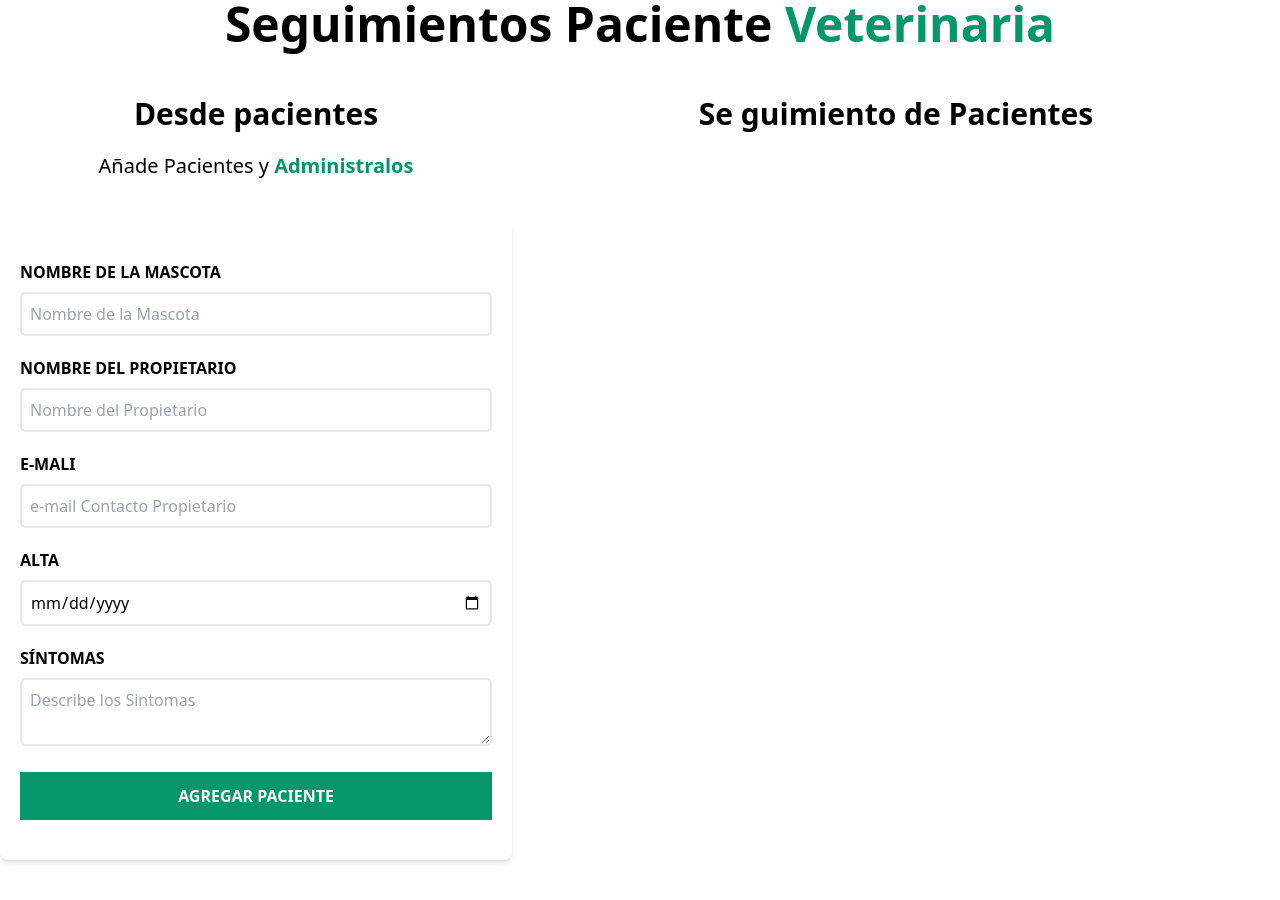
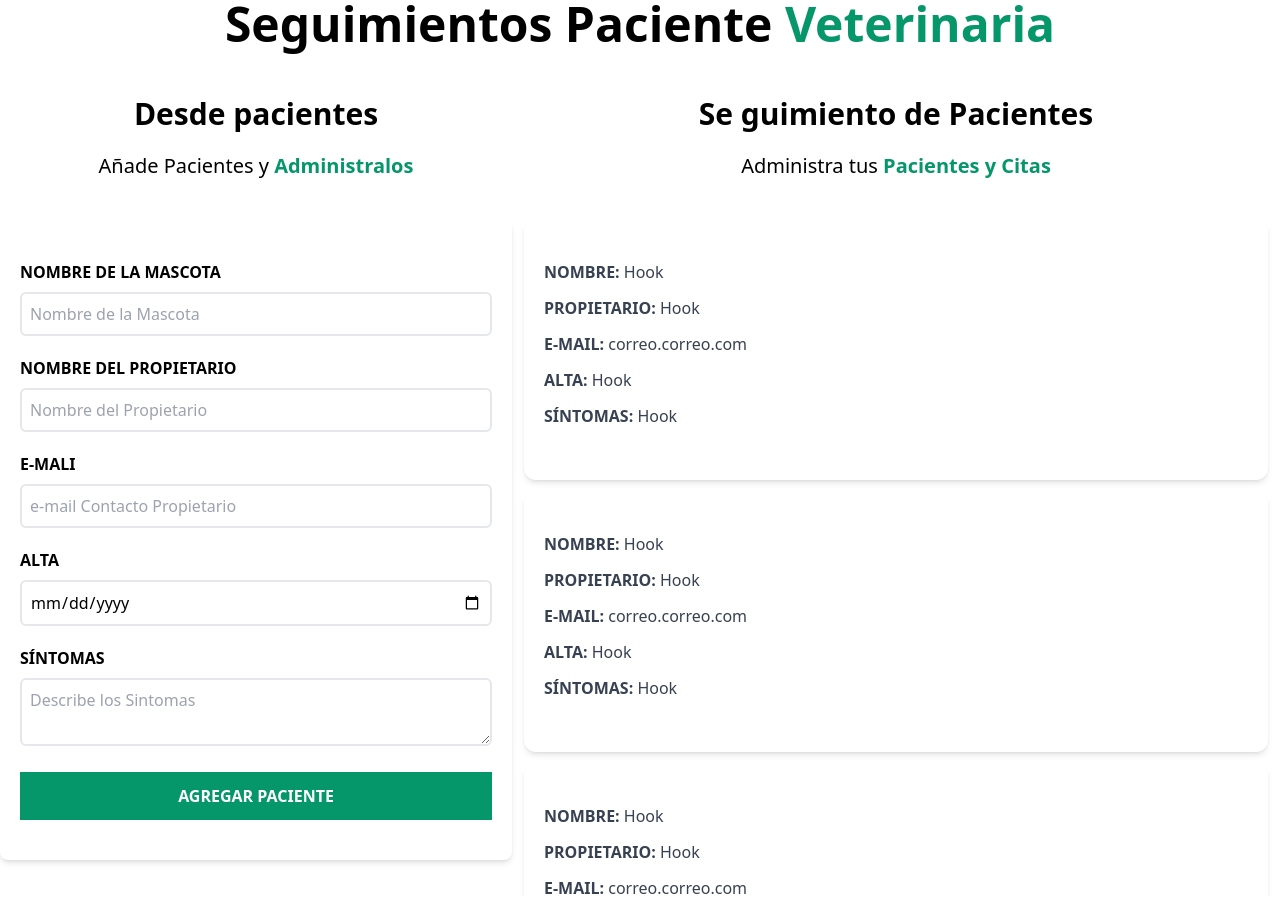
Before and after one commit to Wstov/AdministradorPacientes, a React (Vite) app in the folder RegistroPacientes/: page / in a window 1280 px wide. Built offline with nearby package versions, Linux system fonts and the light colour scheme.

Commit message:
Componente Paciente

```diff
--- a/RegistroPacientes/src/components/ListadoPacientes.jsx
+++ b/RegistroPacientes/src/components/ListadoPacientes.jsx
@@ -1,10 +1,20 @@
-import React from 'react'
+import Paciente from "./Paciente"
+
+Paciente
 
 const ListadoPacientes = () => {
     return (
-        <div className="w-1/2 lg:w-3/5">
+        <div className="md:w-1/2 lg:w-3/5 md:h-screen overflow-y-scroll ">
             <h2 className='font-black text-3xl text-center'>Se guimiento de Pacientes</h2>
+            <p className='text-xl mt-5 mb-10 text-center '>
+                Administra tus {''}
+                <span className='text-emerald-600 font-bold '>Pacientes y Citas</span>
+            </p>
 
+            <Paciente/>
+            <Paciente/>
+            <Paciente/>
+            <Paciente/>
 
         </div>
     )
--- /dev/null
+++ b/RegistroPacientes/src/components/Paciente.jsx
@@ -0,0 +1,29 @@
+import React from 'react'
+
+const Paciente = () => {
+    return (
+        <div className='m-3 bg-white shadow-md px-5 py-10 rounded-xl'>
+            <p className='font-bold mb-3 text-gray-700 uppercase'>Nombre: {''}
+                <span className='font-normal normal-case'>Hook</span>
+            </p>
+
+            <p className='font-bold mb-3 text-gray-700 uppercase'>Propietario: {''}
+                <span className='font-normal normal-case'>Hook</span>
+            </p>
+
+            <p className='font-bold mb-3 text-gray-700 uppercase'>e-mail: {''}
+                <span className='font-normal normal-case'>correo.correo.com</span>
+            </p>
+
+            <p className='font-bold mb-3 text-gray-700 uppercase'>alta: {''}
+                <span className='font-normal normal-case'>Hook</span>
+            </p>
+
+            <p className='font-bold mb-3 text-gray-700 uppercase'>Síntomas: {''}
+                <span className='font-normal normal-case'>Hook</span>
+            </p>
+        </div>
+    )
+}
+
+export default Paciente
```
